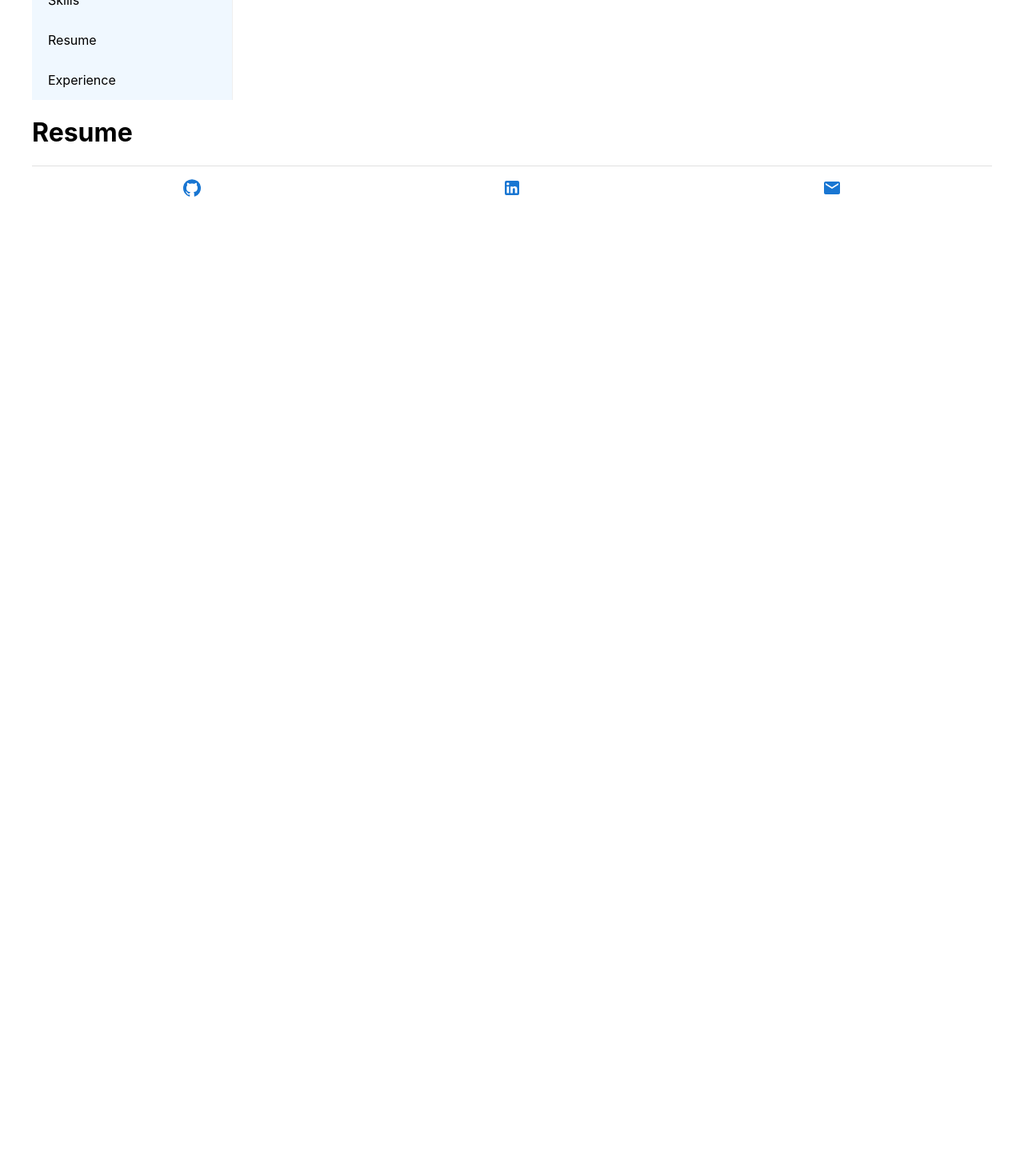
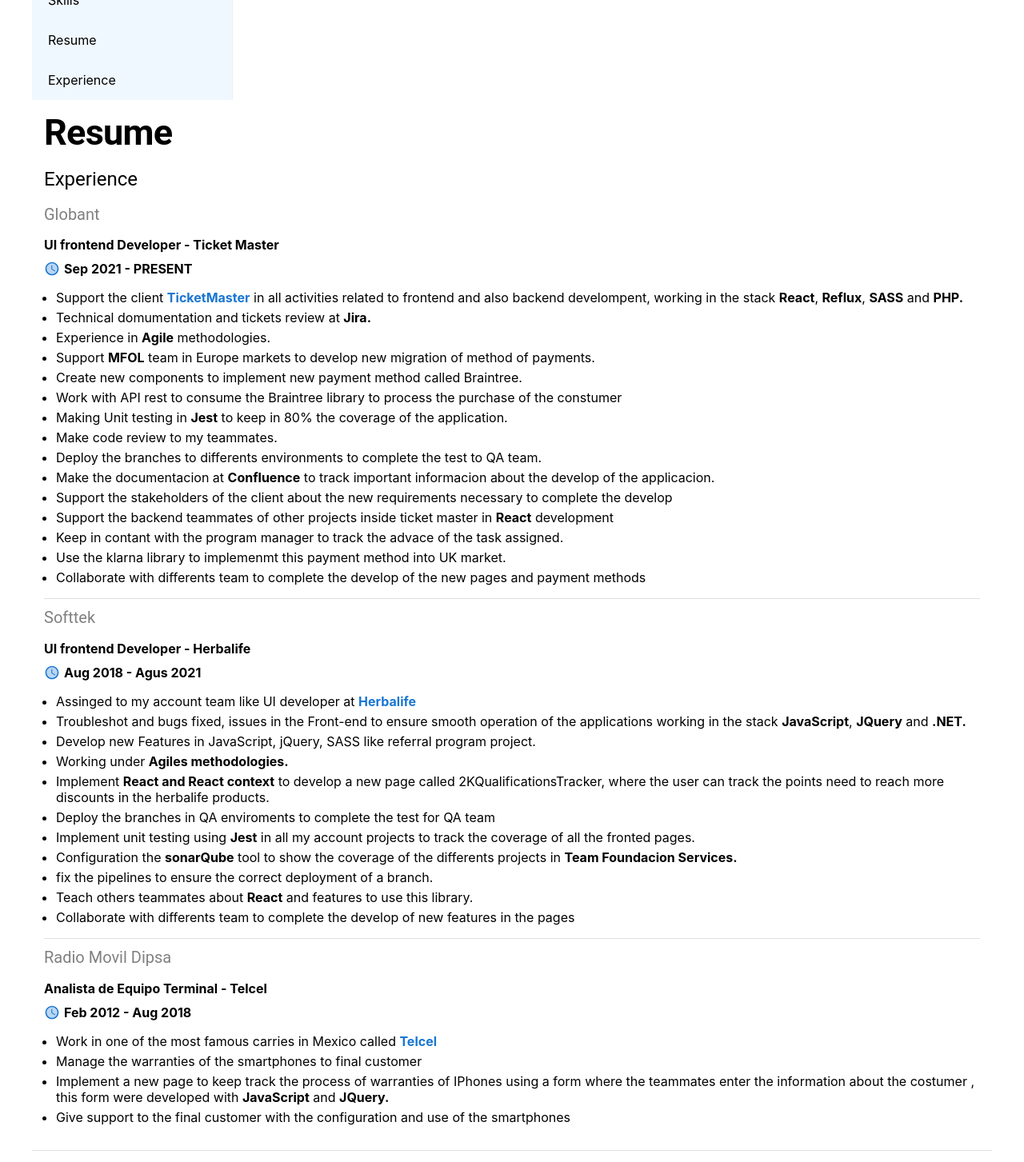
Before and after one commit to armanddevelop/resume-app-ts, a React (Vite) app: page /resume in a window 1280 px wide. Shown: the part 140-1593 px from the top of the page at 80% size. Before the commit the page ends 800 px from the top, so only its background shows below. Built offline with nearby package versions, Linux system fonts and the light colour scheme.

Commit message:
resume page

```diff
--- /dev/null
+++ b/scss/_resumeStyles.scss
@@ -0,0 +1,31 @@
+.resume-content {
+  ul {
+    padding-left: 10px;
+    li {
+      margin: 5px;
+    }
+  }
+  padding: 15px;
+  .experience-title {
+    margin-top: 15px;
+  }
+  .resume {
+    margin-top: 15px;
+    .company-title {
+      font-size: 20px;
+      color: gray;
+      margin-bottom: 15px;
+    }
+    .position {
+      font-size: 16px;
+      font-weight: bolder;
+      margin-bottom: 10px;
+    }
+    .period-of-time {
+      display: flex;
+      gap: 5px;
+      font-size: 16px;
+      font-weight: bolder;
+    }
+  }
+}
--- a/scss/main.scss
+++ b/scss/main.scss
@@ -4,4 +4,5 @@
 @import "homeStyles";
 @import "headerStyles";
 @import "footerStyles";
+@import "resumeStyles";
 @import "skillsStyles";
--- a/src/Pages/Resume/Resume.tsx
+++ b/src/Pages/Resume/Resume.tsx
@@ -1,3 +1,190 @@
+import { QueryBuilderTwoTone } from "@mui/icons-material";
+import { Box, Divider, Typography, Link } from "@mui/material";
+
 export const Resume = (): JSX.Element => {
-  return <h1>Resume</h1>;
+  return (
+    <Box className="resume-content">
+      <Typography variant="h1" className="title">
+        Resume
+      </Typography>
+      <Typography className="experience-title" variant="h5">
+        Experience
+      </Typography>
+      <div className="resume">
+        <Typography className="company-title" variant="h5">
+          Globant
+        </Typography>
+        <div className="position">UI frontend Developer - Ticket Master</div>
+        <div className="period-of-time">
+          <QueryBuilderTwoTone color="primary" fontSize="small" />
+          Sep 2021 - PRESENT
+        </div>
+        <div className="activities-position">
+          <ul>
+            <li>
+              Support the client{" "}
+              <Link
+                href="https://www.ticketmaster.com/"
+                target="_blank"
+                underline="none"
+              >
+                <b>TicketMaster</b>
+              </Link>{" "}
+              in all activities related to frontend and also backend
+              develompent, working in the stack <b>React</b>, <b>Reflux</b>,{" "}
+              <b>SASS</b> and <b>PHP.</b>
+            </li>
+            <li>
+              Technical domumentation and tickets review at <b>Jira.</b>
+            </li>
+            <li>
+              Experience in <b>Agile</b> methodologies.
+            </li>
+            <li>
+              Support <b>MFOL</b> team in Europe markets to develop new
+              migration of method of payments.
+            </li>
+            <li>
+              Create new components to implement new payment method called
+              Braintree.
+            </li>
+            <li>
+              Work with API rest to consume the Braintree library to process the
+              purchase of the constumer
+            </li>
+            <li>
+              Making Unit testing in <b>Jest</b> to keep in 80% the coverage of
+              the application.
+            </li>
+            <li>Make code review to my teammates.</li>
+            <li>
+              Deploy the branches to differents environments to complete the
+              test to QA team.
+            </li>
+            <li>
+              Make the documentacion at <b>Confluence</b> to track important
+              informacion about the develop of the applicacion.
+            </li>
+            <li>
+              Support the stakeholders of the client about the new requirements
+              necessary to complete the develop
+            </li>
+            <li>
+              Support the backend teammates of other projects inside ticket
+              master in <b>React</b> development
+            </li>
+            <li>
+              Keep in contant with the program manager to track the advace of
+              the task assigned.
+            </li>
+            <li>
+              Use the klarna library to implemenmt this payment method into UK
+              market.
+            </li>
+            <li>
+              Collaborate with differents team to complete the develop of the
+              new pages and payment methods
+            </li>
+          </ul>
+        </div>
+        <Divider sx={{ marginBottom: "10px" }} />
+        <Typography className="company-title" variant="h5">
+          Softtek
+        </Typography>
+        <div className="position">UI frontend Developer - Herbalife</div>
+        <div className="period-of-time">
+          <QueryBuilderTwoTone color="primary" fontSize="small" />
+          Aug 2018 - Agus 2021
+        </div>
+        <div className="activities-position">
+          <ul>
+            <li>
+              Assinged to my account team like UI developer at{" "}
+              <Link
+                href="https://www.herbalife.com/"
+                target="_blank"
+                underline="none"
+              >
+                <b>Herbalife</b>
+              </Link>
+            </li>
+            <li>
+              Troubleshot and bugs fixed, issues in the Front-end to ensure
+              smooth operation of the applications working in the stack{" "}
+              <b>JavaScript</b>, <b>JQuery</b> and <b>.NET.</b>
+            </li>
+            <li>
+              Develop new Features in JavaScript, jQuery, SASS like referral
+              program project.
+            </li>
+            <li>
+              Working under <b>Agiles methodologies.</b>
+            </li>
+            <li>
+              Implement <b>React and React context</b> to develop a new page
+              called 2KQualificationsTracker, where the user can track the
+              points need to reach more discounts in the herbalife products.
+            </li>
+            <li>
+              Deploy the branches in QA enviroments to complete the test for QA
+              team
+            </li>
+            <li>
+              Implement unit testing using <b>Jest</b> in all my account
+              projects to track the coverage of all the fronted pages.
+            </li>
+            <li>
+              Configuration the <b>sonarQube</b> tool to show the coverage of
+              the differents projects in <b>Team Foundacion Services.</b>
+            </li>
+            <li>
+              fix the pipelines to ensure the correct deployment of a branch.
+            </li>
+            <li>
+              Teach others teammates about <b>React</b> and features to use this
+              library.
+            </li>
+            <li>
+              Collaborate with differents team to complete the develop of new
+              features in the pages
+            </li>
+          </ul>
+        </div>
+        <Divider sx={{ marginBottom: "10px" }} />
+        <Typography variant="h5" className="company-title">
+          Radio Movil Dipsa
+        </Typography>
+        <div className="position">Analista de Equipo Terminal - Telcel</div>
+        <div className="period-of-time">
+          <QueryBuilderTwoTone color="primary" fontSize="small" />
+          Feb 2012 - Aug 2018
+        </div>
+        <div className="activities-position">
+          <ul>
+            <li>
+              Work in one of the most famous carries in Mexico called{" "}
+              <Link
+                href="https://www.telcel.com/"
+                target="_blank"
+                underline="none"
+              >
+                <b>Telcel</b>
+              </Link>
+            </li>
+            <li>Manage the warranties of the smartphones to final customer</li>
+            <li>
+              Implement a new page to keep track the process of warranties of
+              IPhones using a form where the teammates enter the information
+              about the costumer , this form were developed with{" "}
+              <b>JavaScript</b> and <b>JQuery.</b>
+            </li>
+            <li>
+              Give support to the final customer with the configuration and use
+              of the smartphones
+            </li>
+          </ul>
+        </div>
+      </div>
+    </Box>
+  );
 };
--- a/src/Pages/Skills/Skills.tsx
+++ b/src/Pages/Skills/Skills.tsx
@@ -10,7 +10,7 @@
     },
   } = useContext(ContextApp) || ({} as ContextTypeApp);
   return (
-    <Box className="about-content">
+    <Box className="skills-content">
       <Typography variant="h1" className="title">
         Skills.
       </Typography>
```
